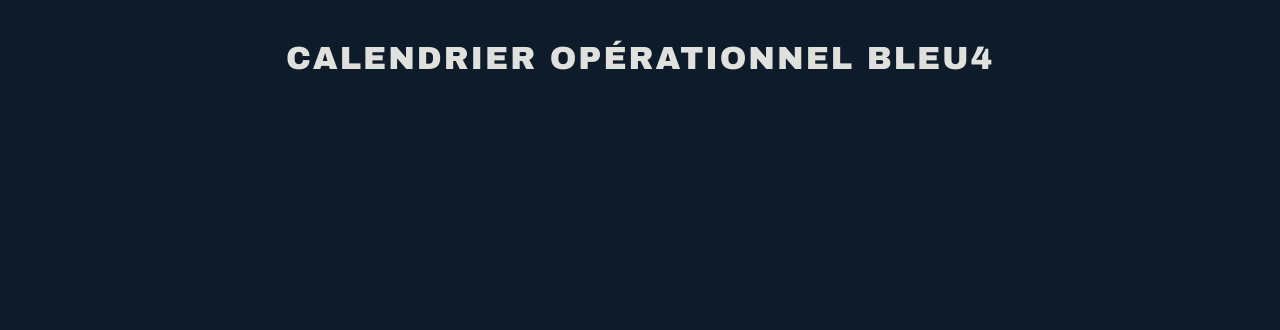
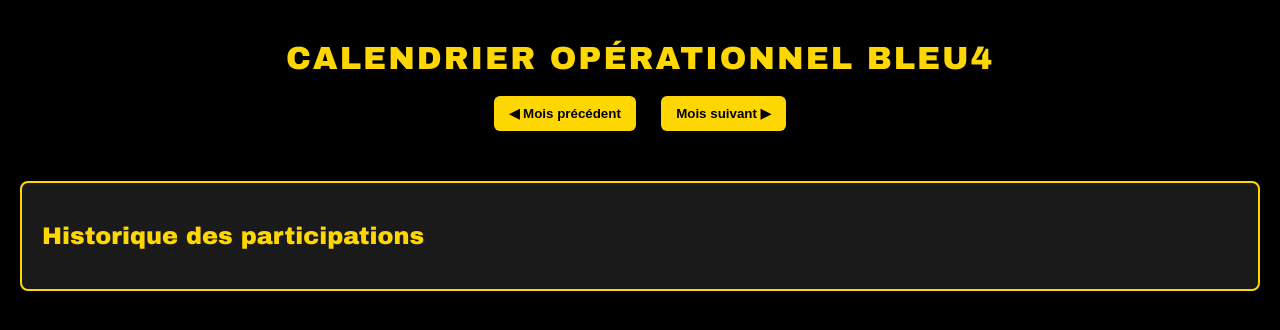
Before and after one commit to LTN-AMARI/BLEU4, a plain HTML site: page app.html in a window 1280 px wide. Drawn offline with Linux system fonts and the light colour scheme.

Commit message:
Revamp styles and add month selector and history panel
Updated styles for background, text color, and button appearance. Added month selector and history panel to the HTML structure.

```diff
--- a/app.html
+++ b/app.html
@@ -8,15 +8,15 @@
     <style>
         body {
             font-family: "Arial Black", Arial, sans-serif;
-            background: #0d1b2a;
-            color: #e0e1dd;
+            background: #000000;
+            color: #FFD700;
             margin: 0;
             padding: 20px;
         }
 
         h1 {
             text-align: center;
-            color: #e0e1dd;
+            color: #FFD700;
             margin-bottom: 20px;
             letter-spacing: 2px;
         }
@@ -25,7 +25,26 @@
             text-align: center;
             margin-bottom: 20px;
             font-size: 18px;
-            color: #e0e1dd;
+        }
+
+        #monthSelector {
+            text-align: center;
+            margin-bottom: 20px;
+        }
+
+        #monthSelector button {
+            background: #FFD700;
+            color: #000;
+            padding: 10px 15px;
+            border: none;
+            border-radius: 6px;
+            cursor: pointer;
+            font-weight: bold;
+            margin: 0 10px;
+        }
+
+        #monthSelector button:hover {
+            background: #fff;
         }
 
         #calendar {
@@ -36,30 +55,37 @@
         }
 
         .day {
-            background: #1b263b;
+            background: #1a1a1a;
             padding: 15px;
             border-radius: 6px;
             text-align: center;
             cursor: pointer;
-            border: 1px solid #415a77;
+            border: 2px solid #FFD700;
         }
 
         .day:hover {
-            background: #415a77;
+            background: #333;
+        }
+
+        .hasEvent {
+            background: #FFD700;
+            color: #000;
+            font-weight: bold;
         }
 
         #eventPanel {
             margin-top: 25px;
-            background: #1b263b;
+            background: #1a1a1a;
             padding: 20px;
             border-radius: 8px;
             display: none;
+            border: 2px solid #FFD700;
         }
 
         button {
             padding: 10px 15px;
-            background: #778da9;
-            color: #0d1b2a;
+            background: #FFD700;
+            color: #000;
             border: none;
             border-radius: 6px;
             cursor: pointer;
@@ -68,7 +94,7 @@
         }
 
         button:hover {
-            background: #e0e1dd;
+            background: #fff;
         }
 
         input, textarea {
@@ -80,10 +106,19 @@
         }
 
         .eventBox {
-            background: #415a77;
+            background: #FFD700;
+            color: #000;
             padding: 10px;
             border-radius: 6px;
             margin-top: 10px;
+        }
+
+        #historyPanel {
+            margin-top: 30px;
+            background: #1a1a1a;
+            padding: 20px;
+            border-radius: 8px;
+            border: 2px solid #FFD700;
         }
     </style>
 </head>
@@ -94,11 +129,16 @@
 
     <div id="userInfo"></div>
 
+    <div id="monthSelector">
+        <button id="prevMonth">◀ Mois précédent</button>
+        <span id="currentMonth"></span>
+        <button id="nextMonth">Mois suivant ▶</button>
+    </div>
+
     <div id="calendar"></div>
 
     <div id="eventPanel">
         <h2 id="panelDate"></h2>
-
         <div id="eventList"></div>
 
         <div id="cmdCreate" style="display:none;">
@@ -109,6 +149,11 @@
         </div>
     </div>
 
+    <div id="historyPanel">
+        <h2>Historique des participations</h2>
+        <div id="historyList"></div>
+    </div>
+
     <script src="app-logic.js"></script>
 </body>
 </html>
```
